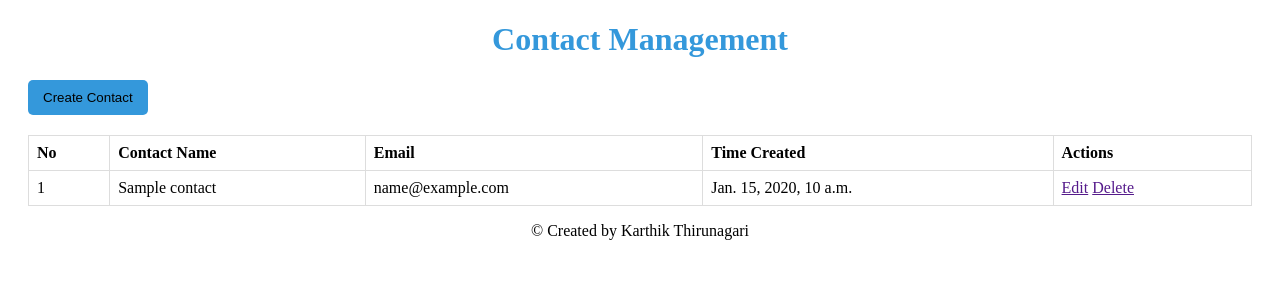
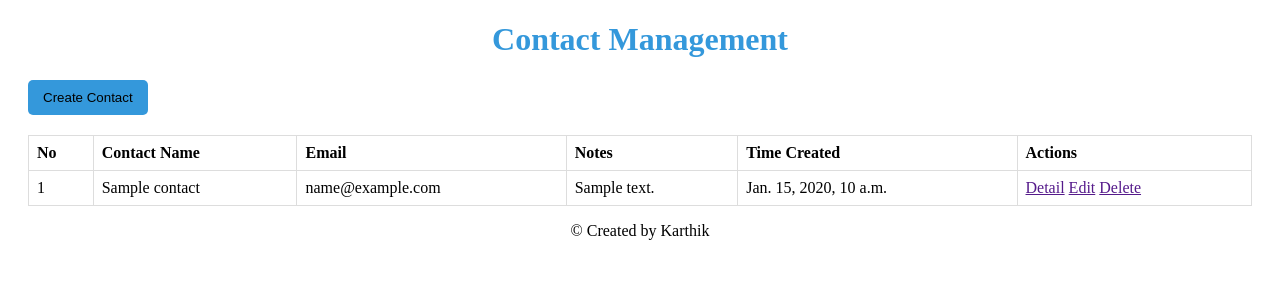
Before and after one commit to karthikt1995/Karthik_Thirunagari, a Django app: page /karthikt0624/startpage/ in a window 1280 px wide. Shown: the top 300 px of the page. Run offline with Django 4.2, Linux system fonts and the light colour scheme; tables that the repository leaves empty hold one stand-in row (values such as "Sample post").

Commit message:
Commit Commit1 start page with empty contacts

```diff
--- a/karthikt0624/models.py
+++ b/karthikt0624/models.py
@@ -3,6 +3,7 @@ from django.db import models
 class Contact(models.Model):
     serial_number = models.AutoField(primary_key=True)
     contact_name = models.CharField(max_length=255)
+    notes = models.TextField(blank=True, null=True)  # New field for long paragraph
     email = models.EmailField()
     date_created = models.DateTimeField(auto_now_add=True)
 
--- a/templates/contact/startpage.html
+++ b/templates/contact/startpage.html
@@ -24,6 +24,7 @@
                 <th>No</th>
                 <th>Contact Name</th>
                 <th>Email</th>
+                <th>Notes</th>
                 <th>Time Created</th>
                 <th>Actions</th>
             </tr>
@@ -34,8 +35,11 @@
                 <td>{{ contact.serial_number }}</td>
                 <td>{{ contact.contact_name }}</td>
                 <td>{{ contact.email }}</td>
+                <td>{{ contact.notes }}</td>
                 <td>{{ contact.date_created }}</td>
                 <td>
+                    <a href="">Detail</a>
+
                     <a href="">Edit</a>
                     <a href="">Delete</a>
                 </td>
@@ -44,7 +48,7 @@
         </tbody>
     </table>
 
-    <p class="copyright"> &copy; Created by Karthik Thirunagari</p>
+    <p class="copyright"> &copy; Created by Karthik</p>
 </div>
 
 </body>
```
Also changed, not shown: db.sqlite3, karthikt0624/migrations/0002_contact_notes.py (added), 1 other file.
